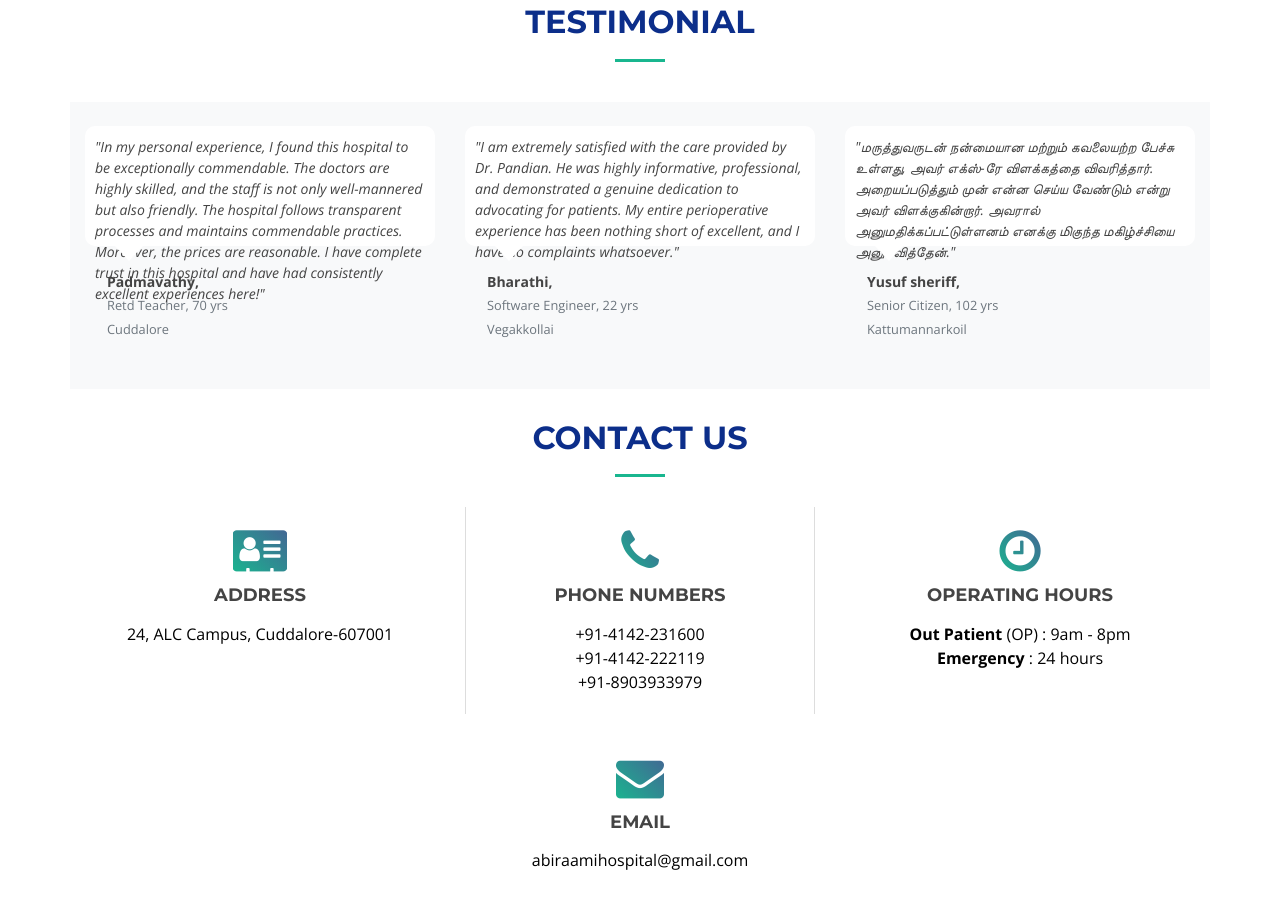
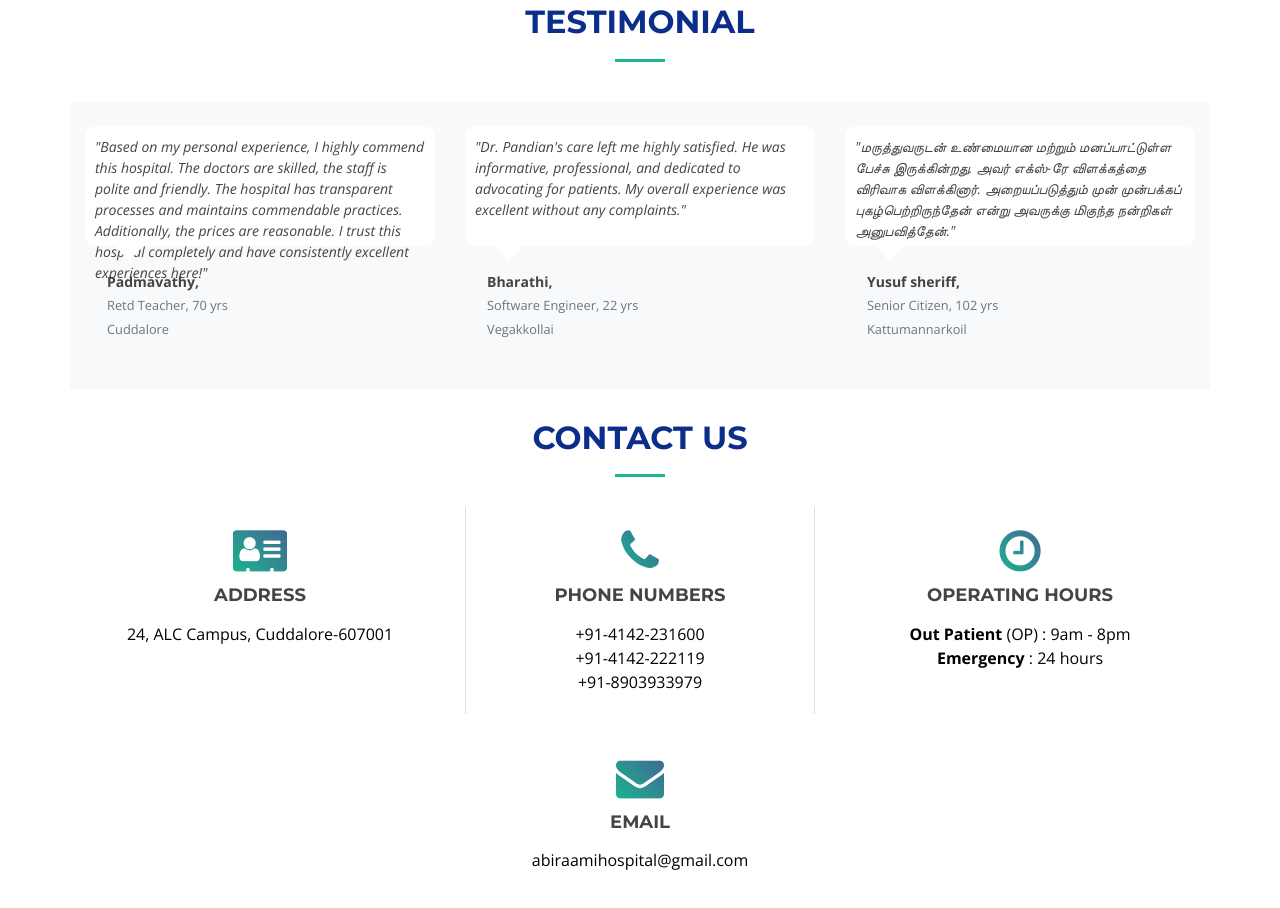
Before and after one commit to aimscare/ah-respo-site, a plain HTML site: page index.html in a window 1280 px wide. Shown: the part 4294-5202 px from the top of the page. Drawn offline with nearby package versions, Linux system fonts and the light colour scheme; files whose address does not match are found by name.

Commit message:
Update index.html align review text messages

```diff
--- a/index.html
+++ b/index.html
@@ -466,7 +466,7 @@
             <div class="row bg-light">
                 <div class="col-lg-4 my-4">
                     <div class="bubble">
-                        "In my personal experience, I found this hospital to be exceptionally commendable. The doctors are highly skilled, and the staff is not only well-mannered but also friendly. The hospital follows transparent processes and maintains commendable practices. Moreover, the prices are reasonable. I have complete trust in this hospital and have had consistently excellent experiences here!"
+                        "Based on my personal experience, I highly commend this hospital. The doctors are skilled, the staff is polite and friendly. The hospital has transparent processes and maintains commendable practices. Additionally, the prices are reasonable. I trust this hospital completely and have consistently excellent experiences here!"
                     </div>
                     <div class="comments-avatar">
                         <div class="media-body">
@@ -480,7 +480,7 @@
                 </div>
                 <div class="col-lg-4 my-4">
                     <div class="bubble">
-                        "I am extremely satisfied with the care provided by Dr. Pandian. He was highly informative, professional, and demonstrated a genuine dedication to advocating for patients. My entire perioperative experience has been nothing short of excellent, and I have no complaints whatsoever."
+                        "Dr. Pandian's care left me highly satisfied. He was informative, professional, and dedicated to advocating for patients. My overall experience was excellent without any complaints."
                     </div>
                     <div class="comments-avatar">
                         <div class="media-body">
@@ -495,7 +495,7 @@
 
                 <div class="col-lg-4 my-4">
                     <div class="bubble">
-                        "மருத்துவருடன் நன்மையான மற்றும் கவலையற்ற பேச்சு உள்ளது, அவர் எக்ஸ்-ரே விளக்கத்தை விவரித்தார். அறையப்படுத்தும் முன் என்ன செய்ய வேண்டும் என்று அவர் விளக்குகின்றார். அவரால் அனுமதிக்கப்பட்டுள்ளனம் எனக்கு மிகுந்த மகிழ்ச்சியை அனுபவித்தேன்."
+                        "மருத்துவருடன் உண்மையான மற்றும் மனப்பாட்டுள்ள பேச்சு இருக்கின்றது. அவர் எக்ஸ்-ரே விளக்கத்தை விரிவாக விளக்கினார். அறையப்படுத்தும் முன் முன்பக்கப் புகழ்பெற்றிருந்தேன் என்று அவருக்கு மிகுந்த நன்றிகள் அனுபவித்தேன்."
                     </div>
                     <div class="comments-avatar">
                         <div class="media-body">
```
